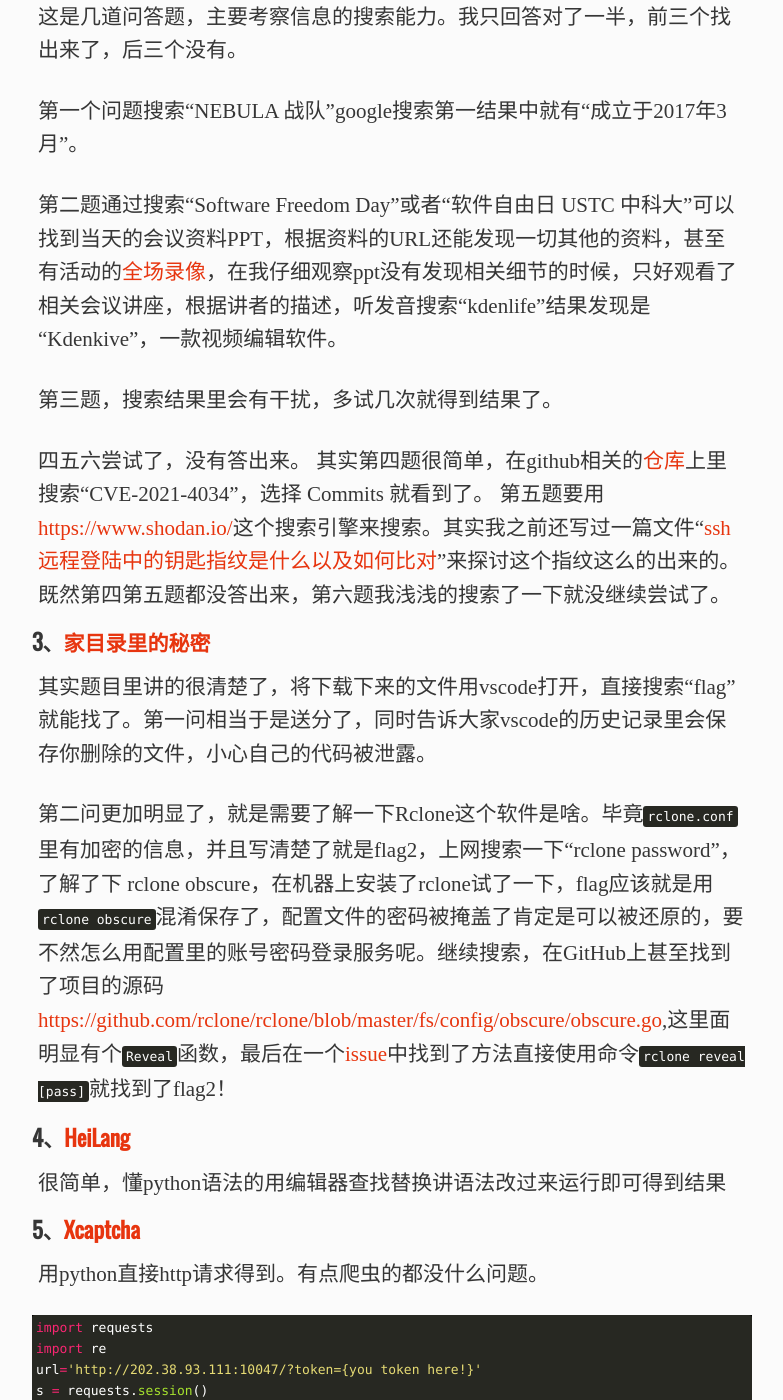
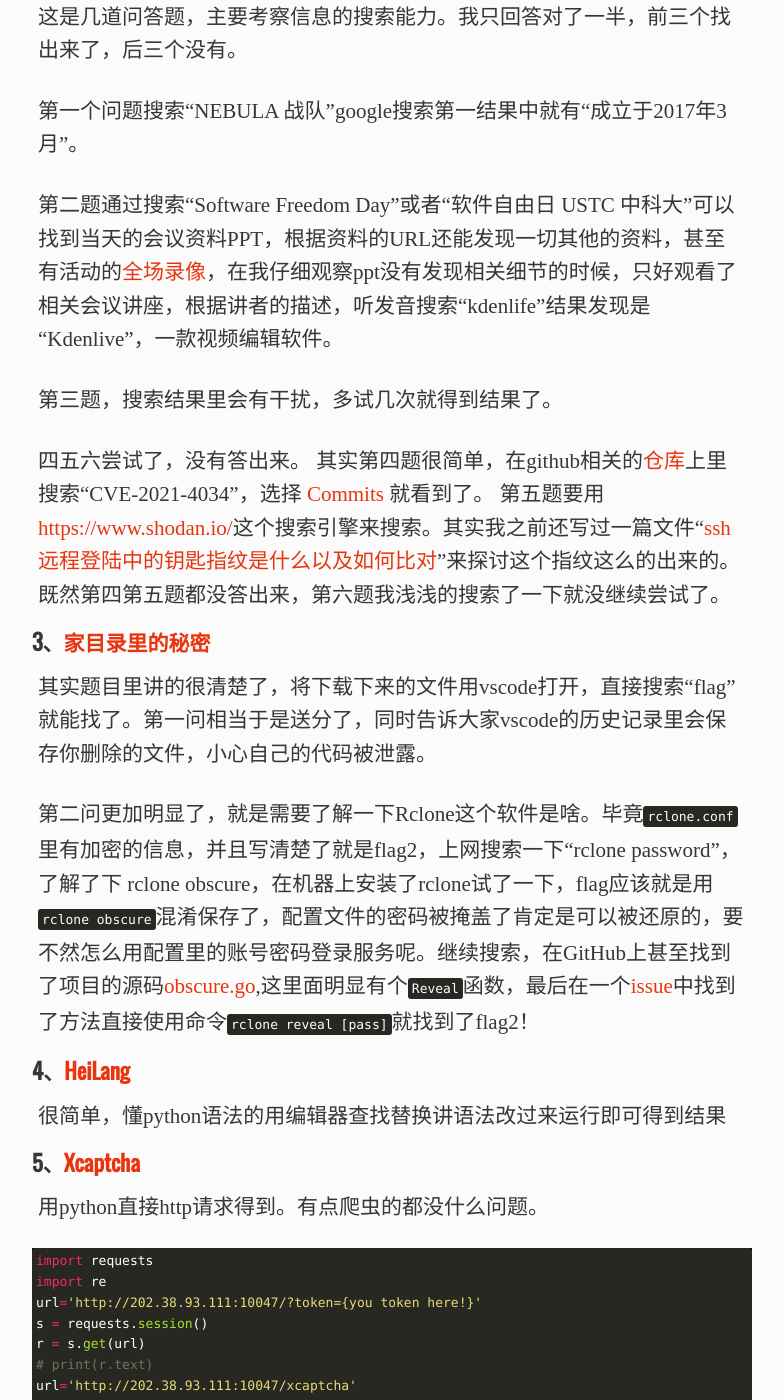
Before and after one commit to xavierskip/xavierskip.github.io, a Jekyll site: the page built from _posts/2022-11-6-hackgame.md, in a window 1280 px wide and 1400 px high, scrolled down 1334 px. Shown: the whole window, without its empty margins (248-1031 px from the left). Built offline with Jekyll 4.4.1, drawn with Linux system fonts in a browser that asks for light colours; comment, search, counter and statistics services are not loaded.

Commit message:
Update 2022-11-6-hackgame.md

```diff
--- a/_posts/2022-11-6-hackgame.md
+++ b/_posts/2022-11-6-hackgame.md
@@ -27,12 +27,12 @@
 
 第一个问题搜索“NEBULA 战队”google搜索第一结果中就有“成立于2017年3月”。
 
-第二题通过搜索“Software Freedom Day”或者“软件自由日 USTC 中科大”可以找到当天的会议资料PPT，根据资料的URL还能发现一切其他的资料，甚至有活动的[全场录像](https://ftp.lug.ustc.edu.cn/%E6%B4%BB%E5%8A%A8/2022.9.20_%E8%BD%AF%E4%BB%B6%E8%87%AA%E7%94%B1%E6%97%A5/video/)，在我仔细观察ppt没有发现相关细节的时候，只好观看了相关会议讲座，根据讲者的描述，听发音搜索“kdenlife”结果发现是“Kdenkive”，一款视频编辑软件。
+第二题通过搜索“Software Freedom Day”或者“软件自由日 USTC 中科大”可以找到当天的会议资料PPT，根据资料的URL还能发现一切其他的资料，甚至有活动的[全场录像](https://ftp.lug.ustc.edu.cn/%E6%B4%BB%E5%8A%A8/2022.9.20_%E8%BD%AF%E4%BB%B6%E8%87%AA%E7%94%B1%E6%97%A5/video/)，在我仔细观察ppt没有发现相关细节的时候，只好观看了相关会议讲座，根据讲者的描述，听发音搜索“kdenlife”结果发现是“Kdenlive”，一款视频编辑软件。
 
 第三题，搜索结果里会有干扰，多试几次就得到结果了。
 
 四五六尝试了，没有答出来。
-其实第四题很简单，在github相关的[仓库](https://github.com/torvalds/linux)上里搜索“CVE-2021-4034”，选择 Commits 就看到了。
+其实第四题很简单，在github相关的[仓库](https://github.com/torvalds/linux)上里搜索“CVE-2021-4034”，选择 [Commits](https://github.com/torvalds/linux/search?q=CVE-2021-4034&type=commits) 就看到了。
 第五题要用[https://www.shodan.io/](https://www.shodan.io/)这个搜索引擎来搜索。其实我之前还写过一篇文件“[ssh远程登陆中的钥匙指纹是什么以及如何比对](https://blog.xavierskip.com/2019-11-09-ssh-fingerprint/)”来探讨这个指纹这么的出来的。
 既然第四第五题都没答出来，第六题我浅浅的搜索了一下就没继续尝试了。
 
```
Also changed, not shown: other parts of _posts/2022-11-6-hackgame.md (+1 -1 lines).
